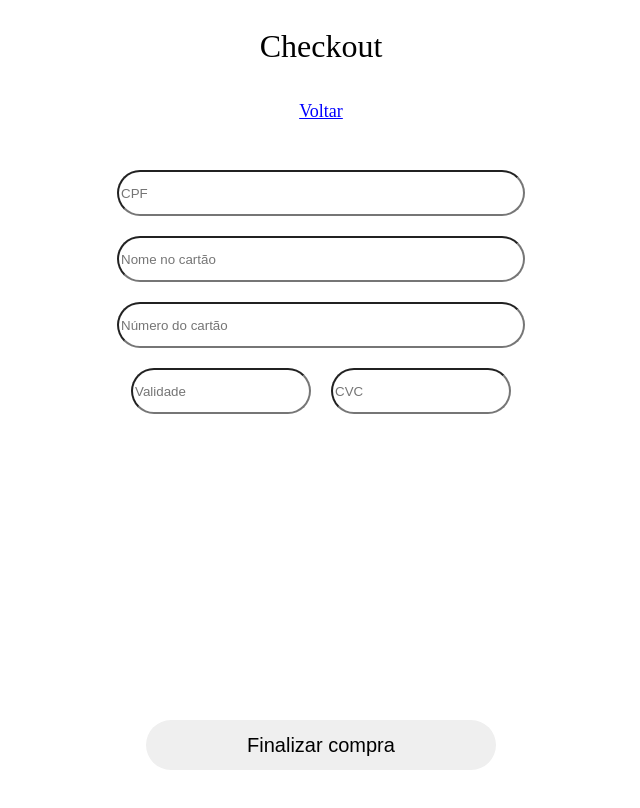
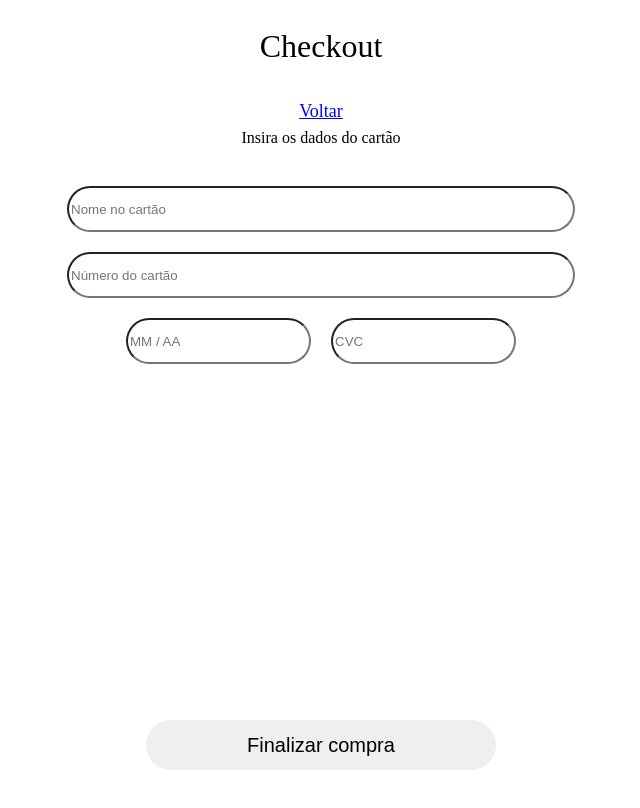
Before and after one commit to mateuspit/projetao-ecommerce-front, a React (Create React App) app: page /checkout in a window 1280 px wide. Shown: the top 808 px of the page, without its empty margins (319-959 px from the left). Built offline with nearby package versions, Linux system fonts and the light colour scheme; no server answers.

Commit message:
feat post request to finish purchase

```diff
--- a/src/pages/Checkout.js
+++ b/src/pages/Checkout.js
@@ -1,22 +1,25 @@
-// import React, { useContext } from "react";
-import React from "react";
+import React, { useState, useContext } from "react";
 import { Link, useNavigate } from "react-router-dom";
 import styled from "styled-components";
 import axios from "axios";
-// import { UserContext } from "../context/UserContext";
+import { UserContext } from "../contexts/UserContext";
 
 export default function Checkout() {
-	// const { user } = useContext(UserContext);
+	const { products } = useContext(UserContext);
 	const token = "user";
 
 	const navigate = useNavigate();
 
+	const [cardName, setCardName] = useState("");
+	const [cardNumber, setCardNumber] = useState("");
+	const [expirationDate, setExpirationDate] = useState("");
+	const [cardCVC, setCardCVC] = useState("");
+
 	const REACT_APP_API_URL = process.env.REACT_APP_API_URL;
 
-	function handlepurchase() {
+	function handleSubmit() {
 		const body = {
 			products,
-			cpf,
 			cardName,
 			cardNumber,
 			expirationDate,
@@ -42,24 +45,52 @@ export default function Checkout() {
 	}
 
 	return (
-		<CheckoutContainer>
+		<Container>
 			<h1>Checkout</h1>
 			<Link to="/cart">Voltar</Link>
-			<InputContainer>
-				<Input placeholder="CPF" />
-				<Input placeholder="Nome no cartão" />
-				<Input placeholder="Número do cartão" />
+			<p>Insira os dados do cartão</p>
+			<Form onSubmit={handleSubmit}>
+				<Input
+					name="cardName"
+					type="text"
+					placeholder="Nome no cartão"
+					value={cardName}
+					onChange={(e) => setCardName(e.target.value)}
+					required
+				/>
+				<Input
+					name="cardNumber"
+					type="text"
+					placeholder="Número do cartão"
+					value={cardNumber}
+					onChange={(e) => setCardNumber(e.target.value)}
+					required
+				/>
 				<div>
-					<Input placeholder="Validade" />
-					<Input placeholder="CVC" />
+					<Input
+						name="expirationDate"
+						type="text"
+						placeholder="MM / AA"
+						value={expirationDate}
+						onChange={(e) => setExpirationDate(e.target.value)}
+						required
+					/>
+					<Input
+						name="CVV"
+						type="text"
+						placeholder="CVC"
+						value={cardCVC}
+						onChange={(e) => setCardCVC(e.target.value)}
+						required
+					/>
 				</div>
-			</InputContainer>
-			<PurchaseButton onClick={handlepurchase}>Finalizar compra</PurchaseButton>
-		</CheckoutContainer>
+				<Button type="submit">Finalizar compra</Button>
+			</Form>
+		</Container>
 	);
 }
 
-const CheckoutContainer = styled.div`
+const Container = styled.div`
 	display: flex;
 	flex-direction: column;
 	align-items: center;
@@ -78,19 +109,17 @@ const CheckoutContainer = styled.div`
 		margin: 10px;
 	}
 `;
-const InputContainer = styled.div`
+const Form = styled.div`
 	display: flex;
 	flex-direction: column;
 	align-items: center;
-	justify-content: start;
+	justify-content: center;
 	width: 100%;
-	max-width: 400px;
+	max-width: 500px;
 	margin: 30px;
 	box-sizing: border-box;
 	div {
 		display: flex;
-		flex-direction: row;
-		justify-content: space-between;
 	}
 `;
 const Input = styled.input`
@@ -99,7 +128,7 @@ const Input = styled.input`
 	margin: 10px;
 	border-radius: 30px;
 `;
-const PurchaseButton = styled.button`
+const Button = styled.button`
 	position: fixed;
 	bottom: 30px;
 	width: 350px;
```
